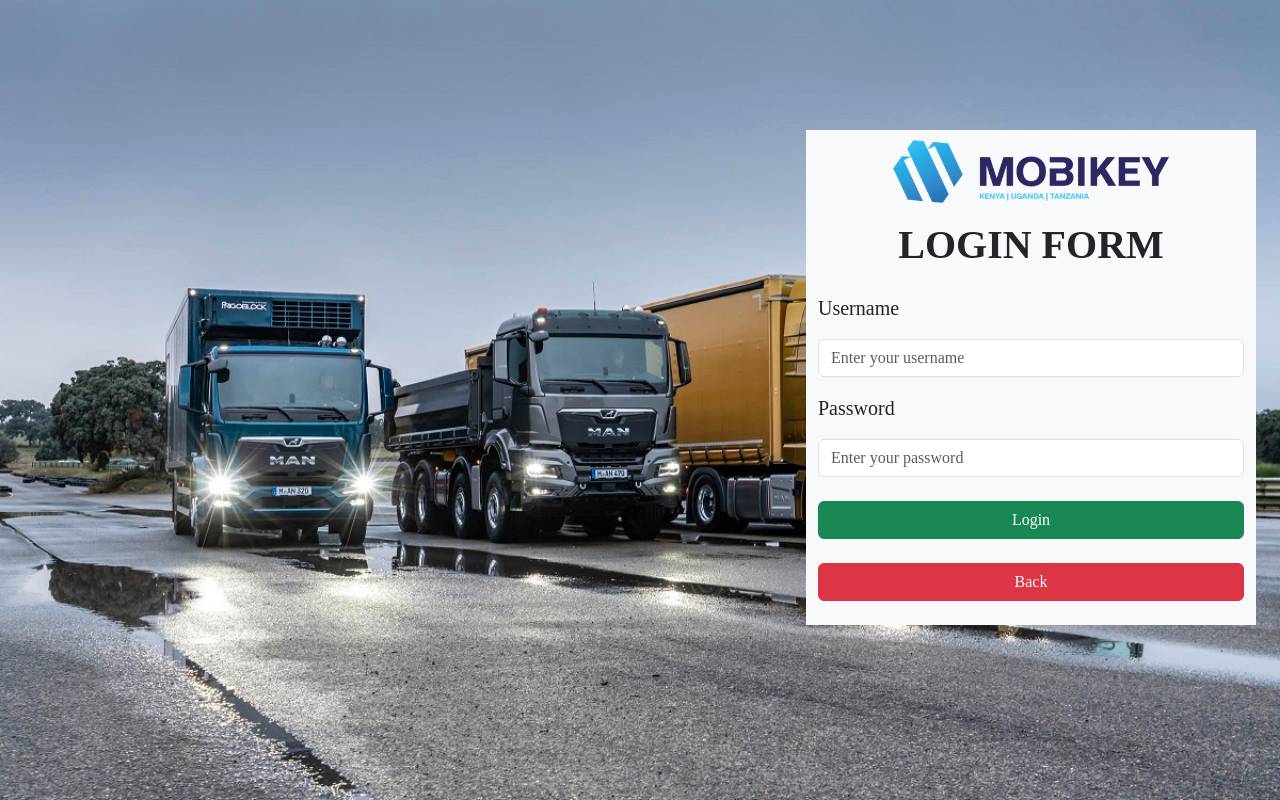
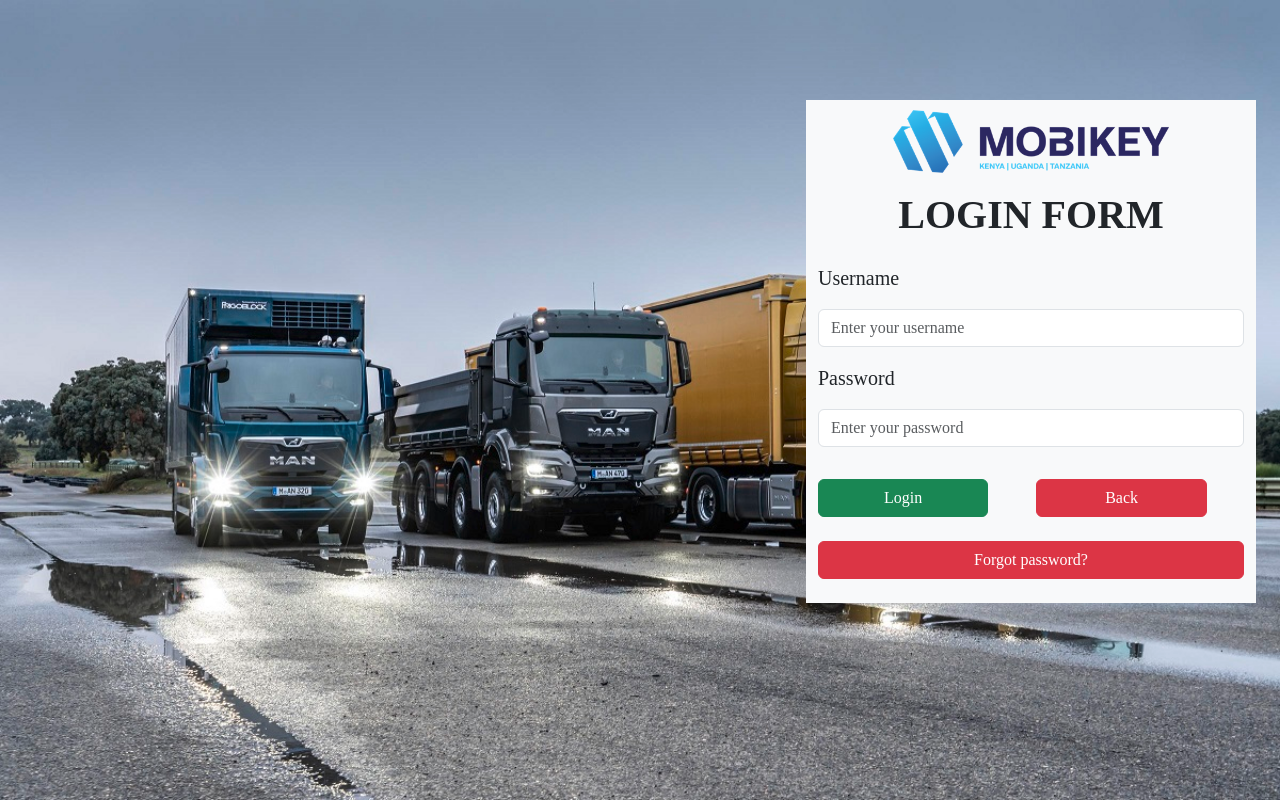
Before and after one commit to NdunguSam01/lms-mobikey, a React (Create React App) app: page /login in a window 1280 px wide. Built offline with nearby package versions, Linux system fonts and the light colour scheme.

Commit message:
Added the forgot password link

```diff
--- a/src/components/Login/Login.js
+++ b/src/components/Login/Login.js
@@ -18,9 +18,12 @@ const Login = () =>
                         <label htmlFor="password" className="form-label fs-5">Password</label>
                         <input type="password" className="form-control mt-2" id="password" placeholder="Enter your password" required/>
                     </div>
+                    <div className={FormStyling.childFlex}>
+                        <button type="submit" className="btn btn-success text-center mt-2">Login</button>
+                        <NavLink to="/" className="btn btn-danger mt-2 ms-5">Back</NavLink>
+                    </div>
                     <div className="container buttons">
-                        <button type="submit" className="btn btn-success text-center col-12 mt-4">Login</button>
-                        <NavLink to="/" className="col-12 btn btn-danger mt-4 mb-4">Back</NavLink>
+                        <NavLink to="/forgot" className="col-12 btn btn-danger mt-4 mb-4">Forgot password?</NavLink>
                     </div>
                 </form>
             </div>
--- a/src/components/Login/login.module.css
+++ b/src/components/Login/login.module.css
@@ -7,7 +7,7 @@
 {
     height: max-content;
     width: 450px;
-    margin-top: 130px;
+    margin-top: 100px;
 }
 .h1
 {
@@ -18,3 +18,7 @@
     width: 300px;
     margin: 10px auto;
 }
+.childFlex button, .childFlex a
+{
+    width: 40%;
+}
```
